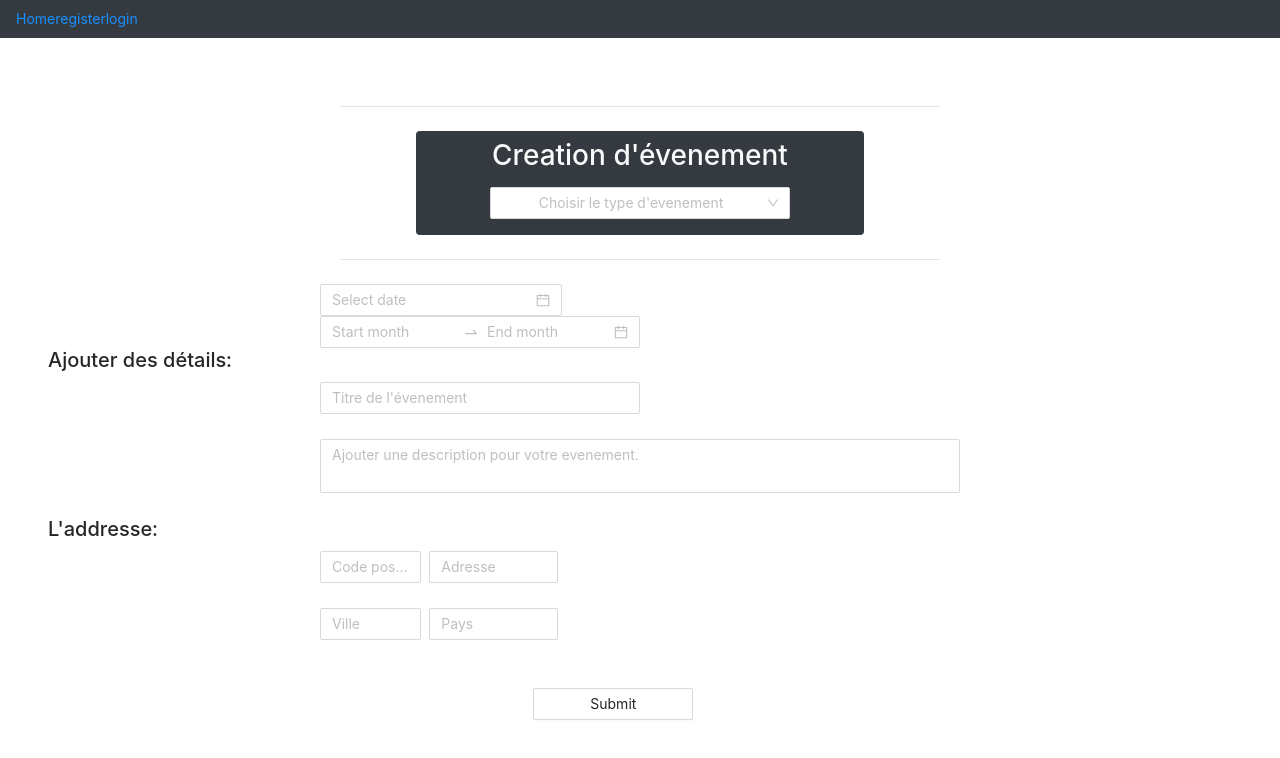
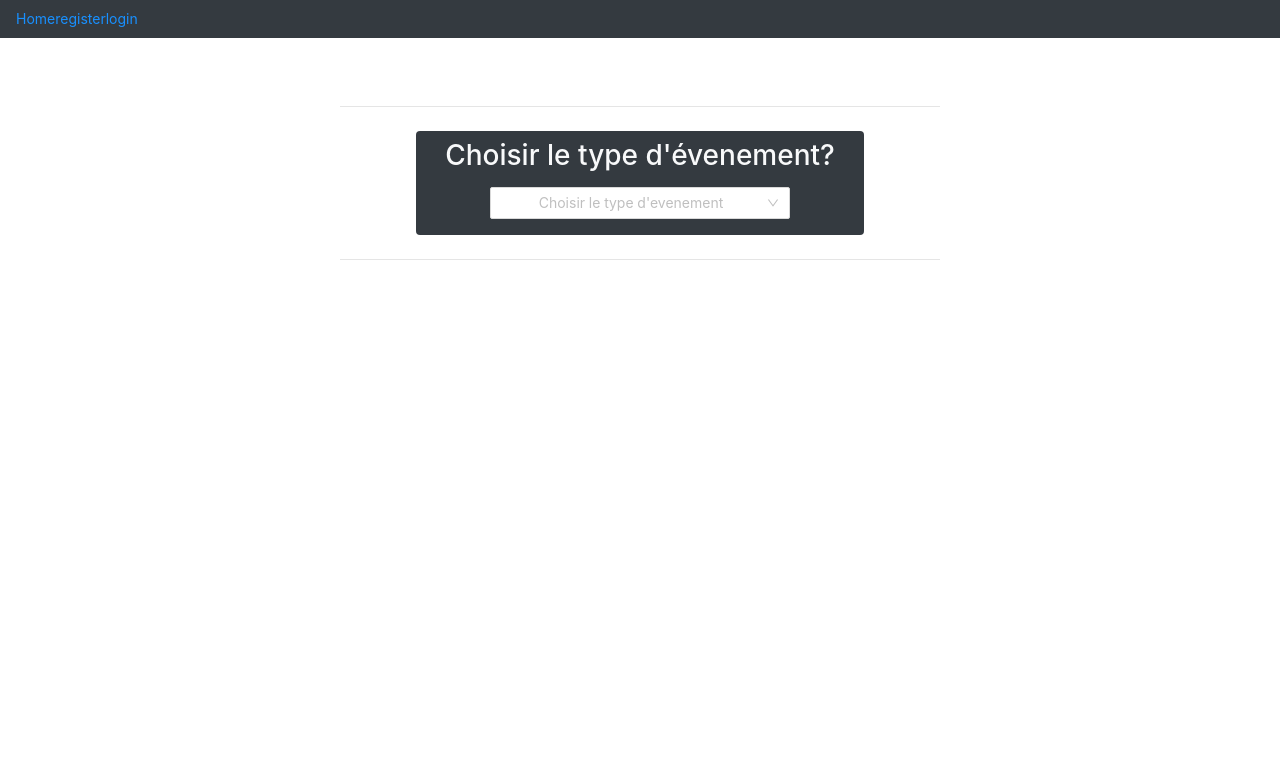
Before and after one commit to mariannehbt/Franchyz, a React (Create React App) app: page /create-event in a window 1280 px wide. Shown: the top 758 px of the page. Built offline with nearby package versions, Linux system fonts and the light colour scheme.

Commit message:
pass props to form

```diff
--- a/package.json
+++ b/package.json
@@ -17,6 +17,7 @@
     "node-sass": "^4.14.1",
     "popper.js": "^1.16.1",
     "react": "^16.13.1",
+    "react-bootstrap": "^1.0.1",
     "react-dom": "^16.13.1",
     "react-redux": "^7.2.0",
     "react-router-dom": "^5.2.0",
--- a/src/components/formGame.jsx
+++ b/src/components/formGame.jsx
@@ -1,21 +1,59 @@
 import React, { useState } from "react";
-// import { DatePicker } from "antd";
-import { DatePicker, Col, Row } from "antd";
+import { DatePicker, Col, Row, Button } from "antd";
 import moment from "moment";
 import { Input } from "antd";
 import localization from "moment/locale/fr";
+import { InputNumber } from "antd";
 
-const FormGame = () => {
+const FormGame = ({ EventType }) => {
 	const [DateTime, setDateTime] = useState("");
+	const [Duration, setDuration] = useState("");
+	const [EventTitle, setEventTitle] = useState("");
+
+	const [EventDescription, setEventDescription] = useState("");
+	const [ZipCode, setZipCode] = useState("");
+	const [City, setCity] = useState("");
+	const [Country, setCountry] = useState("");
+	const [Address, setAddress] = useState("");
 	const { TextArea } = Input;
 
 	moment.updateLocale("fr", localization);
-	const { RangePicker } = DatePicker;
 
 	function onChange(value, dateString) {
-		console.log("Selected Time: ", value);
+		console.log(EventType);
+		// console.log("Selected Time: ", value);
+		setDateTime(dateString);
+		// let title = document.getElementById("title").value;
+		// setEventTitle(title);
+		let description = document.getElementById("description").value;
+		setEventDescription(description);
+		let zipcode = document.getElementById("zipcode").value;
+		setZipCode(zipcode);
+		let city = document.getElementById("city").value;
+		setCity(city);
+		let country = document.getElementById("country").value;
+		setCountry(country);
+
 		console.log("Formatted Selected Time: ", dateString);
-		setDateTime(value.format("MMMM Do YYYY, h:mm"));
+		console.log("changed", value);
+		console.log(Duration);
+
+		console.log(EventDescription);
+		console.log(ZipCode);
+		console.log(Address);
+		console.log(Country);
+		console.log(City);
+	}
+
+	function onChangeDuration(valueMin) {
+		console.log(valueMin);
+		setDuration(valueMin);
+	}
+
+	function onChangeTitle() {
+		let title = document.getElementById("title").value;
+		setEventTitle(title);
+		console.log(EventTitle);
 	}
 
 	function onOk(value) {
@@ -27,29 +65,94 @@ const FormGame = () => {
 		return current && current < moment().endOf("day");
 	}
 
+	// function onSubmit() {
+	// 	const data = {
+	// 		title: values.username,
+	// 		long_description: values.username,
+	// 		address: values.username,
+	// 		city: values.email,
+	// 		country: values.password,
+	// 		zip_code: values.password,
+	// 		starting_date_time: DateTime,
+	// 		duration: Duration,
+	// 		canceled: false,
+	// 	};
+
+	// 	if (EventType == "game") {
+	// 		let club_id = 1;
+	// 		let team_id = 1;
+	// 		let urlCreateGame =
+	// 			"https://localhost/3000/clubs/" + club_id + "/teams/" + team_id + "games";
+
+	// 		console.log(urlCreateGame);
+	// 		console.log(urlCreatePractice);
+
+	// 		fetch(urlCreateGame, {
+	// 			method: "post",
+	// 			headers: {
+	// 				"Content-Type": "application/json",
+	// 			},
+	// 			body: JSON.stringify(data),
+	// 		})
+	// 			.then((res) => res.json())
+	// 			.then((post) => console.log(post));
+	// 	} if (EventType == "practice")
+	// 		let club_id = 1;
+	// 		let team_id = 1;
+	// 		let urlCreatePractice =
+	// 			"https://localhost/3000/clubs/" +
+	// 			club_id +
+	// 			"/teams/" +
+	// 			team_id +
+	// 			"practices";
+
+	// 		fetch(urlCreatePractice, {
+	// 			method: "post",
+	// 			headers: {
+	// 				"Content-Type": "application/json",
+	// 			},
+	// 			body: JSON.stringify(data),
+	// 		})
+	// 			.then((res) => res.json())
+	// 			.then((post) => console.log(post));
+	// 	}
+	// }
+
 	return (
 		<div>
 			<Row>
 				<Col span={6} offset={6}>
 					<DatePicker
-						format="DD-MM-YYYY HH:mm"
+						format="DD-MM-YY HH:mm"
 						disabledDate={disabledDate}
 						onChange={onChange}
 						onOk={onOk}
 						showTime={{ defaultValue: moment("00:00:00", "HH:mm:ss") }}
 					/>
-					<RangePicker picker="month" />
 					{DateTime !== "" && (
 						<p style={{ marginTop: "25px" }}> Date choisie: {DateTime}</p>
 					)}
+					<InputNumber
+						style={{ marginTop: "25px" }}
+						defaultValue={120}
+						step={5}
+						min={0}
+						max={100000}
+						formatter={(valueMin) => `${valueMin} min`}
+						parser={(valueMin) => valueMin.replace(" min", "")}
+						onChange={onChangeDuration}
+					/>
 				</Col>
 			</Row>
-			<div className="ml-5">
-				<h5>Ajouter des détails:</h5>
-			</div>
+
 			<Row>
 				<Col span={6} offset={6}>
-					<Input placeholder="Titre de l'évenement" />
+					<Input
+						placeholder="Titre de l'évenement"
+						style={{ marginTop: "25px" }}
+						id="title"
+						onChange={onChangeTitle}
+					/>
 				</Col>
 			</Row>
 
@@ -58,34 +161,61 @@ const FormGame = () => {
 					<TextArea
 						style={{ width: "250", marginTop: "25px" }}
 						placeholder="Ajouter une description pour votre evenement."
+						id="description"
+						onChange={onChange}
 						autoSize={{ minRows: 2, maxRows: 6 }}
 					/>
 					<div style={{ margin: "24px 0" }} />
 				</Col>
 			</Row>
-			<div className="ml-5">
-				<h5>L'addresse:</h5>
-			</div>
 			<Row>
 				<Col span={6} offset={6}>
 					<Input.Group size="medium">
 						<Row gutter={8}>
 							<Col span={8}>
-								<Input placeholder="Code postal" />
+								<Input
+									placeholder="Code postal"
+									id="zipcode"
+									onChange={(e) => setZipCode(e.target.value)}
+								/>
 							</Col>
 							<Col span={10}>
-								<Input placeholder="Adresse" />
+								<Input
+									placeholder="Adresse"
+									id="address"
+									onChange={(e) => setAddress(e.target.value)}
+								/>
 							</Col>
 						</Row>
 						<Row style={{ marginTop: "25px" }} gutter={8}>
 							<Col span={8}>
-								<Input placeholder="Ville" />
+								<Input
+									placeholder="Ville"
+									id="city"
+									onChange={(e) => setCity(e.target.value)}
+								/>
 							</Col>
 							<Col span={10}>
-								<Input placeholder="Pays" />
+								<Input
+									placeholder="Pays"
+									id="country"
+									onChange={(e) => setCountry(e.target.value)}
+								/>
 							</Col>
 						</Row>
 					</Input.Group>
+				</Col>
+			</Row>
+			<Row>
+				<Col span={3} offset={10}>
+					<button
+						type="submit"
+						className="btn btn-outline-dark"
+						style={{ marginTop: "25px" }}
+						// onSubmit={onSubmit}
+					>
+						submit
+					</button>
 				</Col>
 			</Row>
 		</div>
--- a/src/components/formPractice.jsx
+++ b/src/components/formPractice.jsx
@@ -19,7 +19,7 @@ const FormPractice = () => {
 	return (
 		<div>
 			<div className="container text-center">
-				<DatePicker showTime onChange={onChange} onOk={onOk} />
+				{/* <DatePicker showTime onChange={onChange} onOk={onOk} /> */}
 				<br></br>
 				<p>{DateTime}</p>
 			</div>
--- a/src/pages/createEvent.jsx
+++ b/src/pages/createEvent.jsx
@@ -1,19 +1,10 @@
-// import React from "react";
 import FormGame from "components/formGame.jsx";
-import { Radio } from "antd";
-import Date_picker from "images/date_picker.png";
+// import Date_picker from "images/date_picker.png";
 import React, { useState } from "react";
-import {
-	Input,
-	Col,
-	Row,
-	Select,
-	Button,
-	InputNumber,
-	DatePicker,
-	AutoComplete,
-	Cascader,
-} from "antd";
+import { Col, Row, Select } from "antd";
+import FormPractice from "components/formPractice";
+import Button from "react-bootstrap/Button";
+//import "bootstrap/dist/css/bootstrap.css";
 
 function CreateEvents() {
 	const [EventType, setEventType] = useState("");
@@ -24,23 +15,8 @@ function CreateEvents() {
 		setEventType(value);
 	}
 
-	function onBlur() {
-		console.log("blur");
-	}
-
-	function onFocus() {
-		console.log("focus");
-	}
-
-	function onSearch(val) {
-		console.log("search:", val);
-	}
 	return (
 		<div>
-			{/* <Radio.Group defaultValue="a" size="large">
-				<Radio.Button value="a">Competition</Radio.Button>
-				<Radio.Button value="b">Entrainement</Radio.Button>
-			</Radio.Group> */}
 			<br />
 			<br />
 			<hr className="my-4" style={{ width: "600px" }}></hr>
@@ -48,19 +24,15 @@ function CreateEvents() {
 				className="bg-dark pb-3 p-2 mx-auto rounded select"
 				style={{ width: "35%" }}
 			>
-				<h3 className="text-light text-center">Creation d'évenement</h3>
+				<h3 className="text-light text-center">Choisir le type d'évenement?</h3>
 				<div className="text-center">
 					<Select
-						// defaultValue="competition"
 						className="text-center"
 						showSearch
 						style={{ width: 300 }}
 						placeholder="Choisir le type d'evenement"
 						optionFilterProp="children"
 						onChange={onChange}
-						onFocus={onFocus}
-						onBlur={onBlur}
-						onSearch={onSearch}
 						filterOption={(input, option) =>
 							option.children.toLowerCase().indexOf(input.toLowerCase()) >= 0
 						}
@@ -72,19 +44,11 @@ function CreateEvents() {
 			</div>
 			<hr className="my-4" style={{ width: "600px" }}></hr>
 
-			{/* {EventType === "competition" ? (
-				<FormGame style={{ marginTop: "25px" }} />
+			{EventType === "game" ? (
+				<FormGame style={{ marginTop: "25px" }} EventType={EventType} />
 			) : (
 				<FormPractice style={{ marginTop: "25px" }} />
-			)} */}
-			<FormGame style={{ marginTop: "25px" }} />
-			<Row>
-				<Col span={3} offset={10}>
-					<Button className="mt-5" block>
-						Submit
-					</Button>
-				</Col>
-			</Row>
+			)}
 
 			{/* <img
 				src={Date_picker}
```
Also changed, not shown: 1 other file (tests, documents, lock files or other folders).
